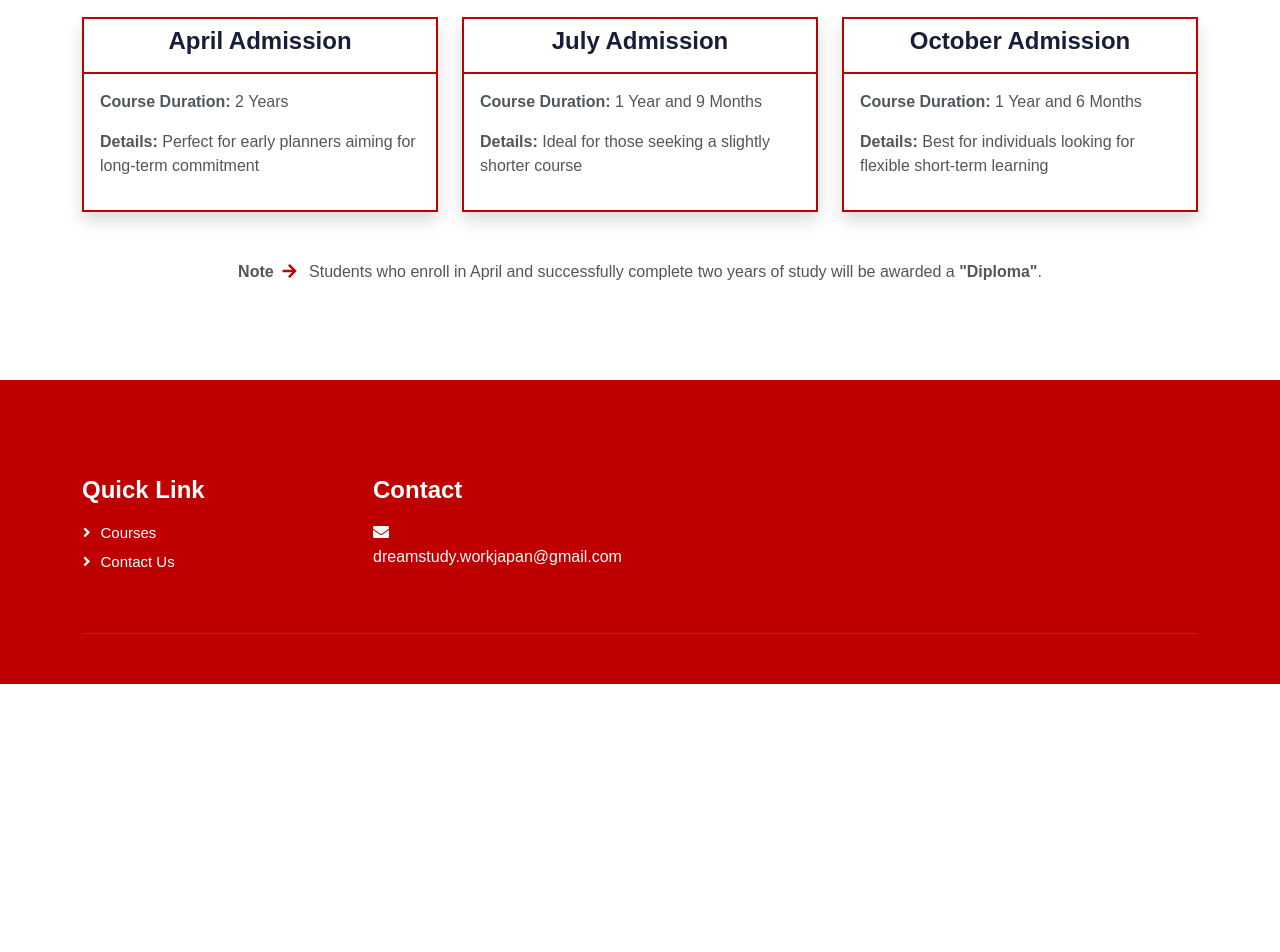
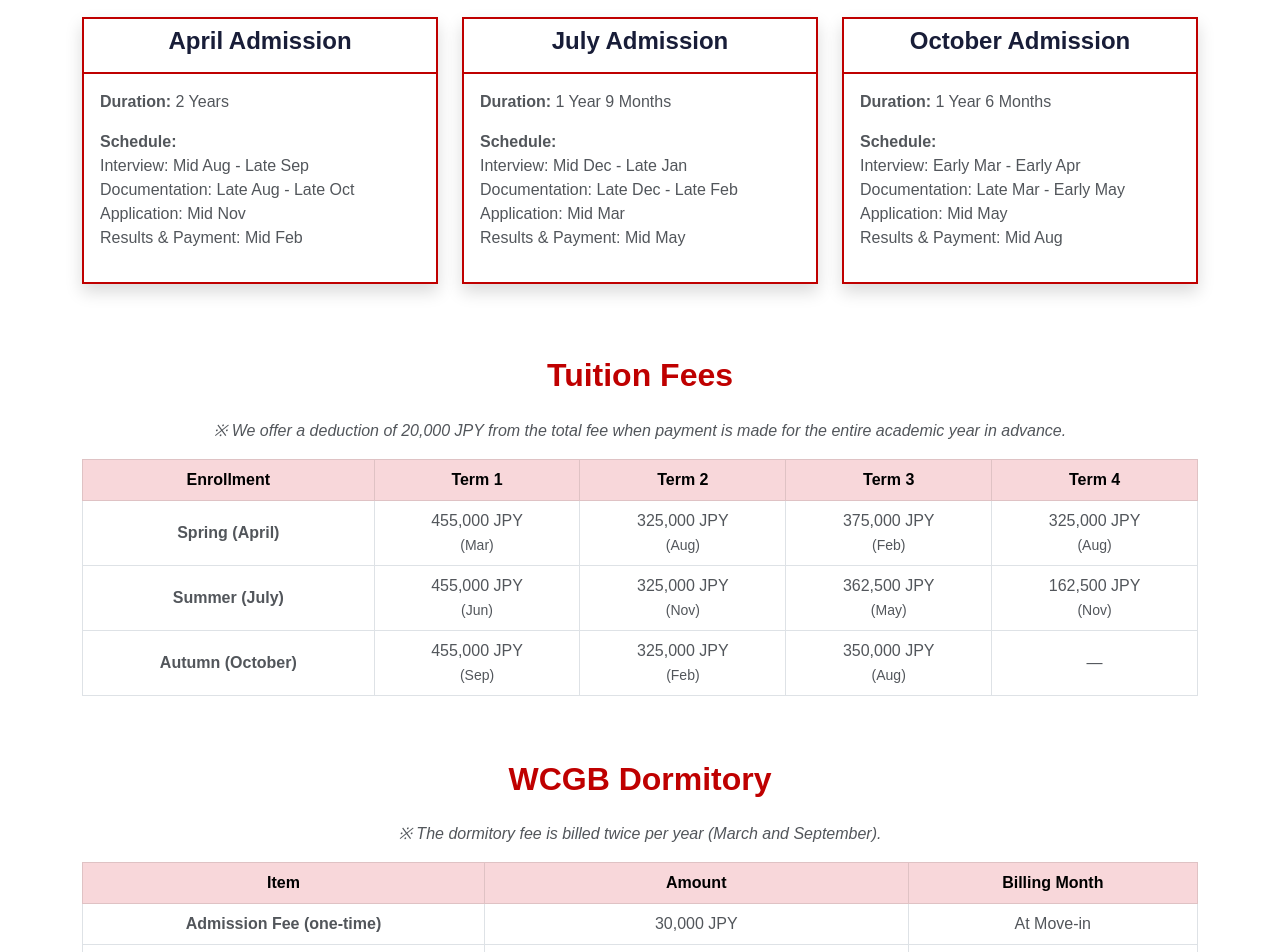
Before and after one commit to dreamstudyjapan/studyinjapanwebsite, an Angular app: page /courses-overview in a window 1280 px wide. Shown: the part 720-1672 px from the top of the page. Before the commit the page ends 1404 px from the top, so only its background shows below. Built offline with nearby package versions, Linux system fonts and the light colour scheme.

Commit message:
added changes in course

```diff
--- a/src/app/Components/courses/courses.component.html
+++ b/src/app/Components/courses/courses.component.html
@@ -25,56 +25,136 @@
             <div class="col-12">
                 <h2 class="text-center mb-4" style="color: #bf0000;">Course Enrollment Options</h2>
             </div>
-
-            <!-- Card 1: April Enrollment -->
+            <!-- Enrollment Cards -->
             <div class="col-lg-4 col-md-6 mb-4">
                 <div class="card border-0 shadow" style="border: 2px solid #bf0000 !important;">
-                    <div class="card-header text-white text-center" style="background-color: #ffffff;border-bottom: 2px solid #bf0000;">
+                    <div class="card-header text-center" style="background-color: #ffffff;border-bottom: 2px solid #bf0000;">
                         <h4>April Admission</h4>
                     </div>
                     <div class="card-body">
-                        <p><b>Course Duration:</b> 2 Years</p>
-                        <p><b>Details:</b> Perfect for early planners aiming for long-term commitment</p>
+                        <p><b>Duration:</b> 2 Years</p>
+                        <p><b>Schedule:</b><br>
+                        Interview: Mid Aug - Late Sep<br>
+                        Documentation: Late Aug - Late Oct<br>
+                        Application: Mid Nov<br>
+                        Results & Payment: Mid Feb</p>
                     </div>
                 </div>
             </div>
-
-            <!-- Card 2: July Enrollment -->
             <div class="col-lg-4 col-md-6 mb-4">
                 <div class="card border-0 shadow" style="border: 2px solid #bf0000 !important;">
-                    <div class="card-header text-white text-center" style="background-color: #ffffff;border-bottom: 2px solid #bf0000;">
+                    <div class="card-header text-center" style="background-color: #ffffff;border-bottom: 2px solid #bf0000;">
                         <h4>July Admission</h4>
                     </div>
                     <div class="card-body">
-                        <p><b>Course Duration:</b> 1 Year and 9 Months</p>
-                        <p><b>Details:</b> Ideal for those seeking a slightly shorter course</p>
+                        <p><b>Duration:</b> 1 Year 9 Months</p>
+                        <p><b>Schedule:</b><br>
+                        Interview: Mid Dec - Late Jan<br>
+                        Documentation: Late Dec - Late Feb<br>
+                        Application: Mid Mar<br>
+                        Results & Payment: Mid May</p>
                     </div>
                 </div>
             </div>
-
-            <!-- Card 3: October Enrollment -->
             <div class="col-lg-4 col-md-6 mb-4">
                 <div class="card border-0 shadow" style="border: 2px solid #bf0000 !important;">
-                    <div class="card-header text-white text-center" style="background-color: #ffffff;border-bottom: 2px solid #bf0000;">
+                    <div class="card-header text-center" style="background-color: #ffffff;border-bottom: 2px solid #bf0000;">
                         <h4>October Admission</h4>
                     </div>
                     <div class="card-body">
-                        <p><b>Course Duration:</b> 1 Year and 6 Months</p>
-                        <p><b>Details:</b> Best for individuals looking for flexible short-term learning</p>
+                        <p><b>Duration:</b> 1 Year 6 Months</p>
+                        <p><b>Schedule:</b><br>
+                        Interview: Early Mar - Early Apr<br>
+                        Documentation: Late Mar - Early May<br>
+                        Application: Mid May<br>
+                        Results & Payment: Mid Aug</p>
                     </div>
                 </div>
             </div>
         </div>
 
-        <!-- Additional Note -->
-        <div class="row mt-4">
+        <!-- Tuition Fees Section -->
+        <div class="row mt-5">
             <div class="col-12">
-                <p class="text-center mb-0"><b>Note &nbsp;</b>
-                    <i class="fa fa-arrow-right text-primary me-2"></i>
-                    Students who enroll in April and successfully complete two years of study will be awarded a <b>"Diploma"</b>.
-                </p>
+                <h2 class="text-center mb-4" style="color: #bf0000;">Tuition Fees</h2>
+                <p class="text-center"><em>※ We offer a deduction of 20,000 JPY from the total fee when payment is made for the entire academic year in advance.</em></p>
+            </div>
+            <div class="col-12 table-responsive">
+                <table class="table table-bordered text-center align-middle">
+                    <thead class="table-danger">
+                        <tr>
+                            <th>Enrollment</th>
+                            <th>Term 1</th>
+                            <th>Term 2</th>
+                            <th>Term 3</th>
+                            <th>Term 4</th>
+                        </tr>
+                    </thead>
+                    <tbody>
+                        <tr>
+                            <td><strong>Spring (April)</strong></td>
+                            <td>455,000 JPY<br><small>(Mar)</small></td>
+                            <td>325,000 JPY<br><small>(Aug)</small></td>
+                            <td>375,000 JPY<br><small>(Feb)</small></td>
+                            <td>325,000 JPY<br><small>(Aug)</small></td>
+                        </tr>
+                        <tr>
+                            <td><strong>Summer (July)</strong></td>
+                            <td>455,000 JPY<br><small>(Jun)</small></td>
+                            <td>325,000 JPY<br><small>(Nov)</small></td>
+                            <td>362,500 JPY<br><small>(May)</small></td>
+                            <td>162,500 JPY<br><small>(Nov)</small></td>
+                        </tr>
+                        <tr>
+                            <td><strong>Autumn (October)</strong></td>
+                            <td>455,000 JPY<br><small>(Sep)</small></td>
+                            <td>325,000 JPY<br><small>(Feb)</small></td>
+                            <td>350,000 JPY<br><small>(Aug)</small></td>
+                            <td>—</td>
+                        </tr>
+                    </tbody>
+                </table>
             </div>
         </div>
+
+        <!-- Dormitory Section -->
+        <div class="row mt-5">
+            <div class="col-12">
+                <h2 class="text-center mb-4" style="color: #bf0000;">WCGB Dormitory</h2>
+                <p class="text-center"><em>※ The dormitory fee is billed twice per year (March and September).</em></p>
+            </div>
+            <div class="col-12 table-responsive">
+                <table class="table table-bordered text-center align-middle">
+                    <thead class="table-danger">
+                        <tr>
+                            <th>Item</th>
+                            <th>Amount</th>
+                            <th>Billing Month</th>
+                        </tr>
+                    </thead>
+                    <tbody>
+                        <tr>
+                            <td><strong>Admission Fee (one-time)</strong></td>
+                            <td>30,000 JPY</td>
+                            <td>At Move-in</td>
+                        </tr>
+                        <tr>
+                            <td><strong>Dormitory Fee</strong></td>
+                            <td>180,000 JPY<br><small>(for 6 months)</small></td>
+                            <td>March / September</td>
+                        </tr>
+                        <tr>
+                            <td><strong>Electricity Fee</strong></td>
+                            <td>Actual cost<br><small>(around 3,000–6,000 JPY/month)</small></td>
+                            <td>Monthly</td>
+                        </tr>
+                    </tbody>
+                </table>
+            </div>
+        </div>
+
+
+
     </div>
 </div>
 <!-- About End -->
```
